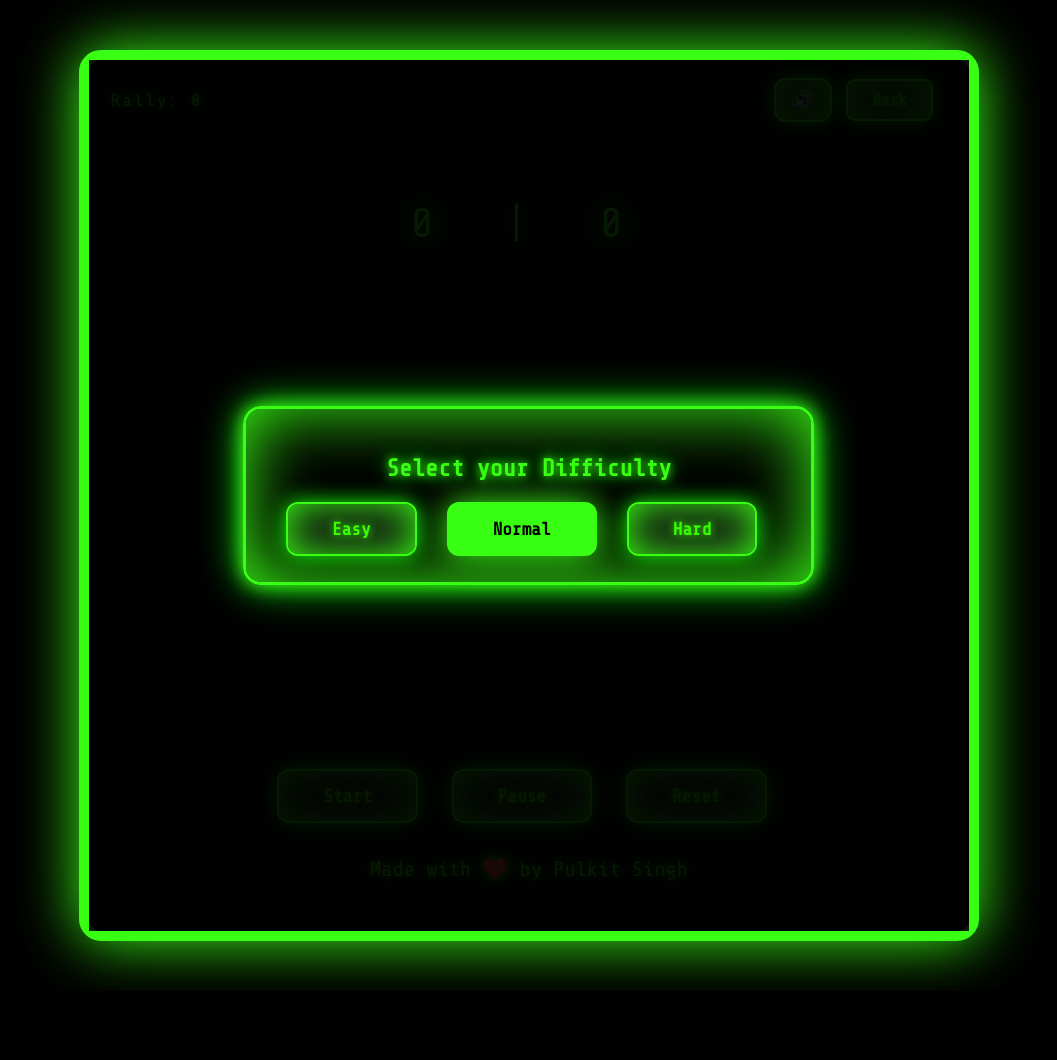
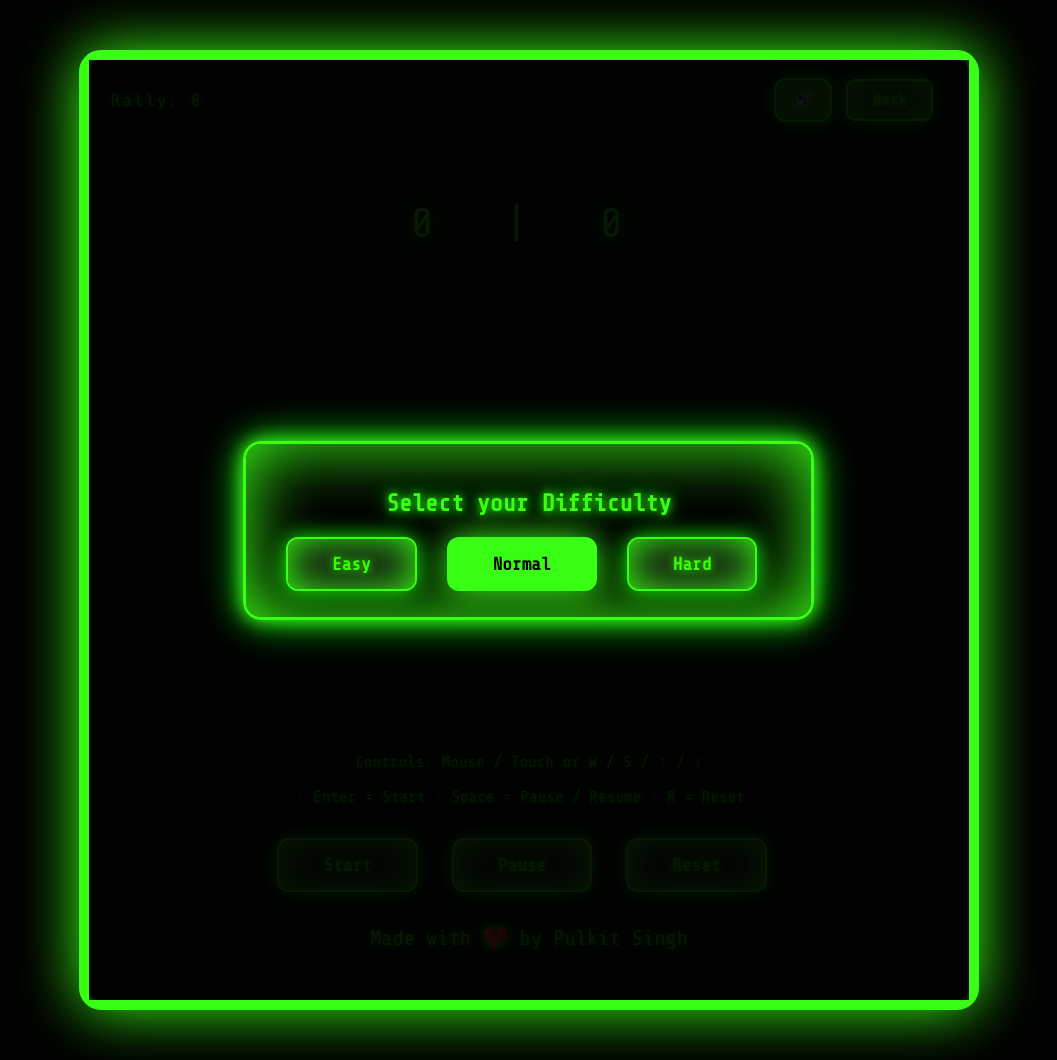
Before and after one commit to itspulkitsingh/ping-pong, a plain HTML site: page game.html in a window 1280 px wide. Shown: the whole page, without its empty margins (111-1168 px from the left). Before the commit the page ends 991 px from the top, so only its background shows below. Drawn offline with nearby package versions, Linux system fonts and the light colour scheme.

Commit message:
Update game.html

```diff
--- a/game.html
+++ b/game.html
@@ -36,6 +36,12 @@
       <span id="playerScore">0</span> | <span id="computerScore">0</span>
     </div>
     <canvas id="gameCanvas" width="800" height="450"></canvas>
+    <p id="controlsHint" class="neon-text">
+      Controls: Mouse / Touch or W / S / ↑ / ↓
+    </p>
+    <p id="controlsHint" class="neon-text">
+      · Enter = Start · Space = Pause / Resume · R = Reset ·
+    </p>
     <div id="controls">
       <button id="startBtn" class="neon-btn">Start</button>
       <button id="pauseBtn" class="neon-btn" disabled>Pause</button>
@@ -49,7 +55,7 @@
         <h2 id="modalTitle"></h2>
         <p id="modalScore" class="neon-text">Final Score: 5-3</p>
         <p id="bestRallyEver" class="neon-text">Best Rally Ever: 0</p>
-        <p id="newBestBadge" class="neon-text hidden">NEW BEST!</p>
+        <p id="newBestBadge" class="neon-text hidden">New BEST!</p>
         <p id="modalDifficulty" class="neon-text">Mode: Normal</p>
         <button id="playAgainBtn" class="neon-btn large">Play again</button>
         <button id="downloadCardBtn" class="neon-btn large">Download Score Card</button>
```
